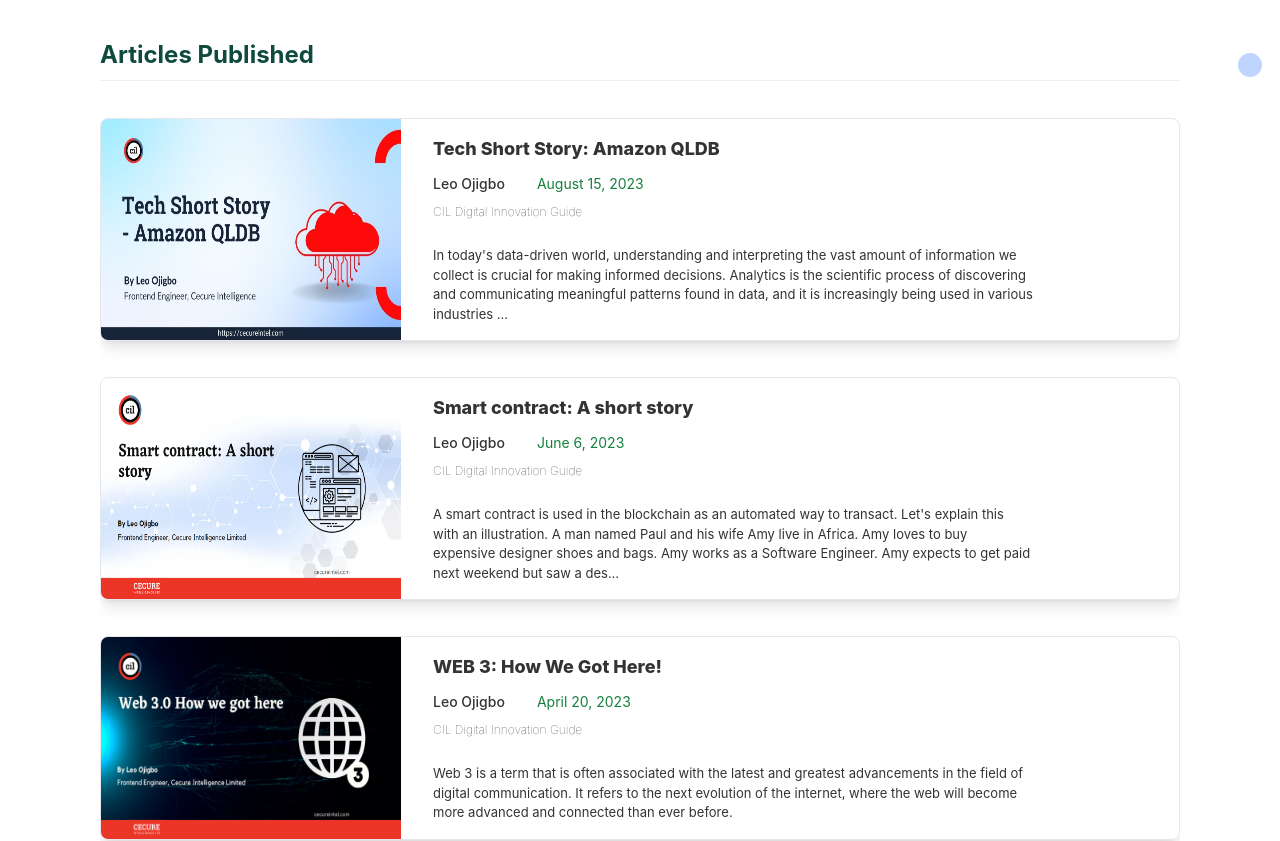
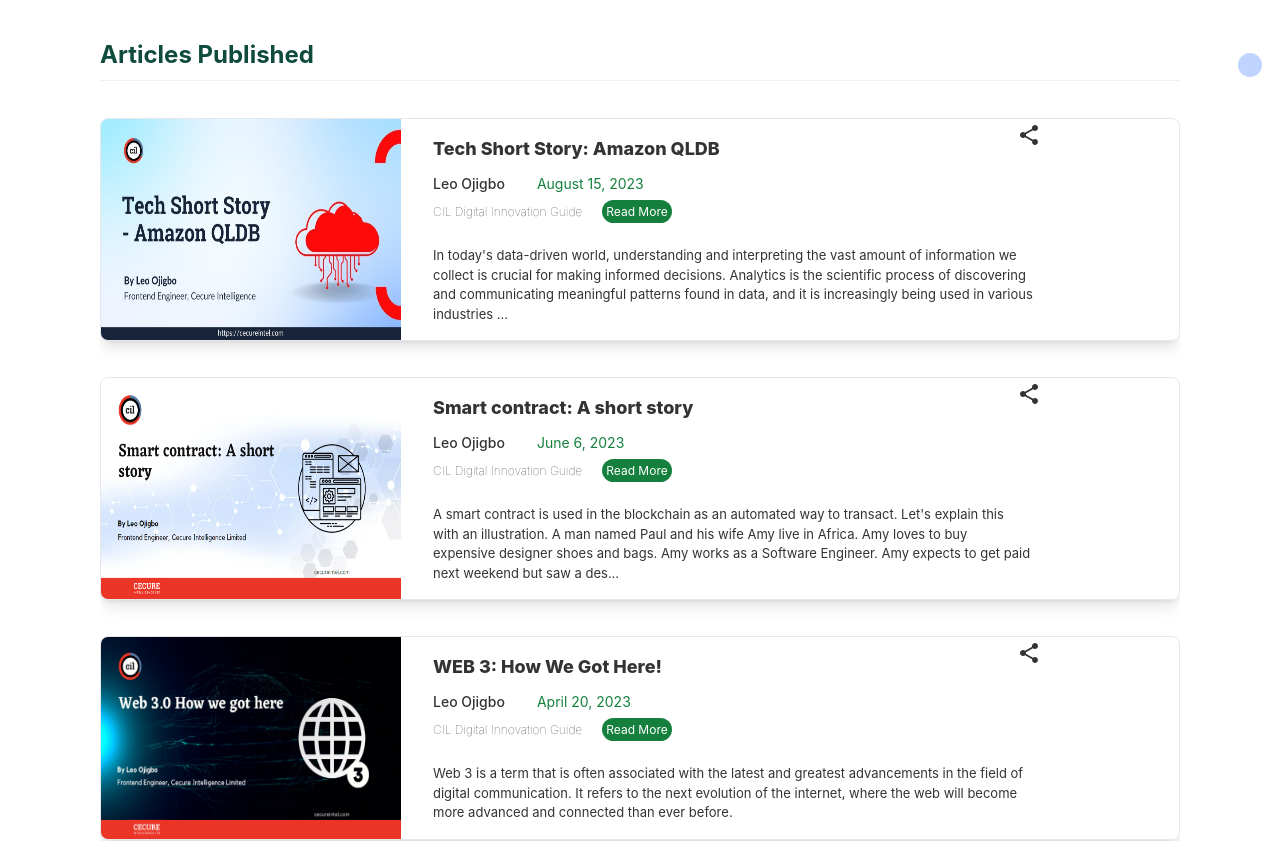
Before and after one commit to iroro1/psychic-octo-engine, a React (Create React App) app: page / in a window 1280 px wide. Shown: the part 703-1544 px from the top of the page. Built offline with nearby package versions, Linux system fonts and the light colour scheme.

Commit message:
Added Dark Theme

```diff
--- a/package.json
+++ b/package.json
@@ -17,6 +17,7 @@
     "react-icons": "^4.7.1",
     "react-router-dom": "^6.7.0",
     "react-scripts": "5.0.1",
+    "react-share": "^4.4.1",
     "web-vitals": "^2.1.4"
   },
   "scripts": {
--- a/src/components/PostCard.jsx
+++ b/src/components/PostCard.jsx
@@ -1,4 +1,7 @@
+import { Share } from "@mui/icons-material";
 import React from "react";
+import { WhatsappShareButton } from "react-share";
+
 export const addEllipses = (txt, maxLength, numOfDots = 3) => {
   let dots = "";
   for (let i = 0; i < numOfDots; i++) {
@@ -8,18 +11,14 @@ export const addEllipses = (txt, maxLength, numOfDots = 3) => {
 };
 const PostCard = ({ post }) => {
   return (
-    <a
-      href={post?.url}
-      target="_blank"
-      rel="noreferrer"
-      className="h-[100%] border botder-[#eee] w-full mt-9 rounded-lg shadow-lg hover:shadow-xl overflow-hidden md:flex "
-    >
+    <div className="h-[100%] border botder-[#eee] w-full mt-9 rounded-lg shadow-lg hover:shadow-xl overflow-hidden md:flex relative">
       <img
         className="w-full md:min-w-[300px] md:max-w-[300px]"
         src={post?.img}
         alt={post.title}
       />
-      <div className="p-4 pl-8">
+      <div className="p-4 pl-8 relative">
+        <Share className="absolute cursor-pointer right-2 top-1 w-4 h-3 text-sm z-[999]" />
         <h5 className="text-[18px] font-[800]">{post?.title}</h5>
         <div className="flex gap-8 mt-3 mb-1">
           <span className="text-sm font-medium">{post?.author}</span>
@@ -34,12 +33,19 @@ const PostCard = ({ post }) => {
         >
           {post?.publishedPlatform?.name}
         </a>
-
+        <a
+          className="text-[12px] bg-green-700 text-white p-1 rounded-full ml-5"
+          href={post?.url}
+          target="_blank"
+          rel="noreferrer"
+        >
+          Read More
+        </a>
         <p title={post?.desc} className="mt-6 text-[13px] max-w-[600px]">
           {addEllipses(post?.desc, 305, 3)}
         </p>
       </div>
-    </a>
+    </div>
   );
 };
 
--- a/src/pages/Home.jsx
+++ b/src/pages/Home.jsx
@@ -22,8 +22,6 @@ import ps from "../assets/img/playshaka.jpg";
 import Articles from "../components/Articles";
 import { useContext } from "react";
 import ThemeContext from "../context/ThemeContext";
-
-const theme = localStorage.getItem("myTheme");
 
 const Home = () => {
   const projectData = {
@@ -264,7 +262,7 @@ Making asynchronous calls to the Json placeholder fake rest api using "async/awa
                 width: "320px",
                 borderRadius: "26px",
                 height: "40vh",
-                background: theme === "dark" ? "#555" : "#fff",
+                background: value === "dark" ? "#555" : "#fff",
                 position: "relative",
                 padding: "24px",
                 overflow: "hidden",
```
Also changed, not shown: 1 other file (tests, documents, lock files or other folders).
